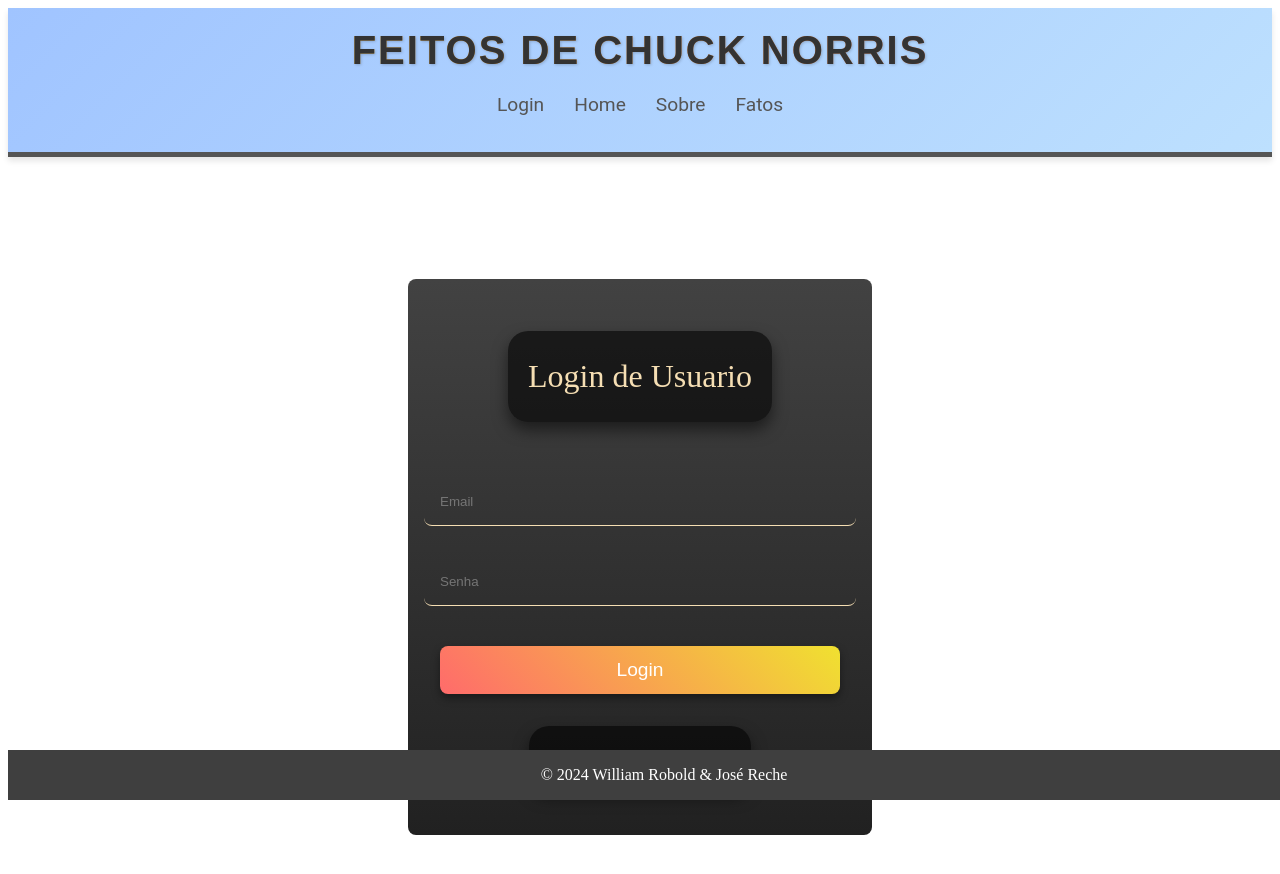
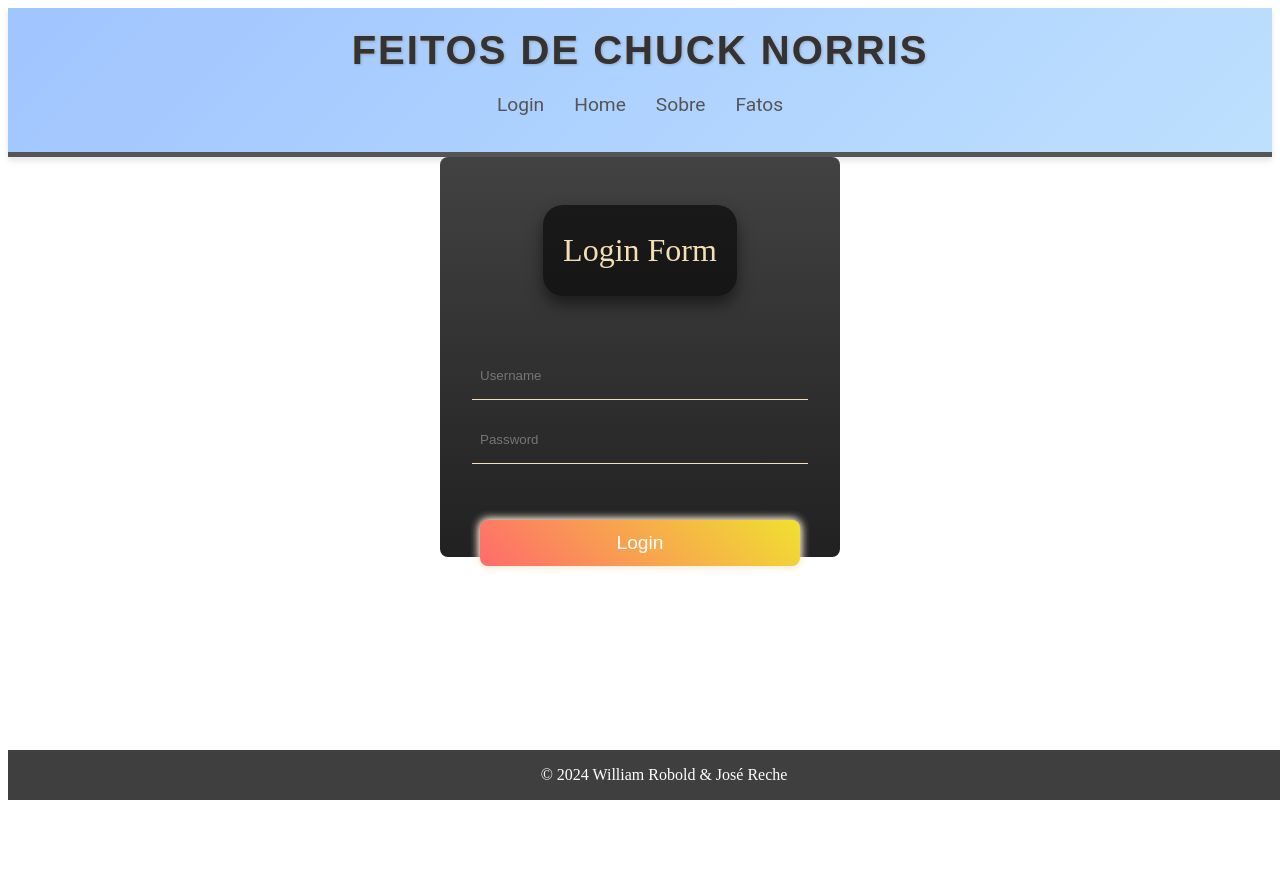
Before and after one commit to CardosoWill/ChuckNorrisFacts, a React (Vite) app: page / in a window 1280 px wide. Shown: the top 874 px of the page. After the commit the page ends 800 px from the top, so only its background shows below. Built offline with nearby package versions, Linux system fonts and the light colour scheme.

Commit message:
Revert "Estilização de login e criação de registro"

```diff
--- a/src/App.jsx
+++ b/src/App.jsx
@@ -1,6 +1,5 @@
 import { Route, Routes } from 'react-router-dom'
 import './App.css'
-import Register from './pages/Register'
 import Login from './pages/login'
 import Home from './pages/Home'
 import About from './pages/About'
@@ -11,14 +10,12 @@
 function App() {
   return (
     <>
-
       <Header />
       <Routes>
+        <Route path='/' element={<Login />} />
         <Route path='/home' element={<Home />} />
         <Route path='/about' element={<About />} />
-        <Route path='/fatos' element={<Fatos />} />
-        <Route path='/' element={<Login />} />
-        <Route path='/register' element={<Register />} />
+        <Route path='/fatos' element={<Fatos/>} />
       </Routes>
       <Footer />
     </>
--- a/src/pages/Home/styles.css
+++ b/src/pages/Home/styles.css
@@ -1,4 +1,4 @@
-h2 {
+  h2 {
     font-size: 2.5rem;
     margin-bottom: 20px;
     background: linear-gradient(45deg, #ffcc00, #ff6b6b);
@@ -28,7 +28,7 @@
     border-radius: 30px;
     cursor: pointer;
     box-shadow: 0 4px 8px rgba(0, 0, 0, 0.4);
-    transition: transform 0.3s ease, background-color 0.3s ease;
+    transition: transform 0.3s ease, background 0.3s ease;
   }
 
   button:hover {
--- a/src/pages/Register/index.jsx
+++ /dev/null
@@ -1,24 +0,0 @@
-import './styles.css';
-
-export default function Register() {
-  return (
-    <main>
-      <div className="container">
-        <form className="form">
-          <p className="title">Cadastro de Usuario</p>
-
-          <div className="flex">
-            <input className="input" type="text" placeholder="Nome Completo" required />
-          </div>
-
-          <input className="input" type="email" placeholder="Email" required />
-          <input className="input" type="senha" placeholder="Senha" required />
-          <input className="input" type="senha" placeholder="Confirmar Senha" required />
-
-          <button className="btn">Cadastrar</button>
-          <p className="signin">Possui uma conta? <a href="/" className="link">Clique aqui</a></p>
-        </form>
-      </div>
-    </main>
-  );
-}
--- a/src/pages/Register/styles.css
+++ /dev/null
@@ -1,82 +0,0 @@
-.container {
-  display: flex;
-  justify-content: center;
-  align-items: center;
-  height: 100%;
-}
-
-.form {
-  width: 400px;
-  background-image: linear-gradient(to bottom, #424242, #212121);
-  padding: 20px;
-  border-radius: 0.5rem;
-  display: flex;
-  flex-direction: column;
-  align-items: center;
-  gap: 1rem;
-}
-
-.title {
-  color: wheat;
-  font-size: 2rem;
-  margin-bottom: 10px;
-}
-
-.message {
-  color: rgba(255, 255, 255, 0.7);
-  font-size: 1rem;
-  text-align: center;
-}
-
-.input {
-  width: 100%;
-  padding: 0.75rem;
-  margin: 0.5rem 0;
-  background-color: #333;
-  color: wheat;
-  border: none;
-  border-bottom: 1px solid wheat;
-  outline: none;
-  transition: background-color 400ms;
-  border-radius: 0.5rem;
-}
-
-.input:hover {
-  background-color: #424242;
-}
-
-.btn {
-  height: 3rem;
-  width: 100%;
-  background-color: wheat;
-  border: none;
-  border-radius: 0.5rem;
-  font-size: 1.2rem;
-  cursor: pointer;
-  transition: background-color 400ms;
-}
-
-.btn:hover {
-  background-color: antiquewhite;
-}
-
-.signin {
-  font-size: 0.9rem;
-  color: #aaa;
-  margin-top: 1rem;
-}
-
-.link {
-  color: #00bfff;
-  text-decoration: none;
-}
-
-.link:hover {
-  text-decoration: underline;
-}
-
-.flex {
-  display: flex;
-  gap: 0.5rem;
-  width: 100%;
-}
--- a/src/pages/login/index.jsx
+++ b/src/pages/login/index.jsx
@@ -1,36 +1,16 @@
 import './styles.css';
-import { useNavigate } from 'react-router-dom';
 
 export default function Login() {
-  const navigate = useNavigate();
-
-  // Função que será chamada ao submeter o formulário
-  const handleFormSubmit = (event) => {
-    event.preventDefault(); // Previne o comportamento padrão, mas só é chamada se os campos estiverem válidos
-    // Redireciona para a página /home após validação
-    navigate('/home');
-  };
-
-  return (
-    <main>
-      <div className="container">
-        {/* Mude o onClick do botão para onSubmit no form */}
-        <form className="form" onSubmit={handleFormSubmit}>
-          <p className="title">Login de Usuario</p>
-          <input className="input" type="email" placeholder="Email" required />
-
-          <input className="input password" type="password" placeholder="Senha" required />
-
-          {/* Botão sem onClick, a lógica é gerida pelo onSubmit do form */}
-          <button className="btn" type="submit">
-            Login
-          </button>
-
-          <p className="signin">
-            Não tem um login? <a href="/register" className="link">Clique aqui</a>
-          </p>
-        </form>
-      </div>
-    </main>
-  );
+    return (
+        <main>
+            <div class="container">
+                <form class="form" action="">
+                    <p class="title">Login Form</p>
+                    <input placeholder="Username" class="username input" type="text" />
+                    <input placeholder="Password" class="password input" type="password" />
+                    <button class="btn" type="submit">Login</button>
+                </form>
+            </div>
+        </main>
+    )
 }
--- a/src/pages/login/styles.css
+++ b/src/pages/login/styles.css
@@ -1,4 +1,3 @@
-
 ::selection {
     background-color: gray;
 }
@@ -8,12 +7,11 @@
     display: flex;
     justify-content: center;
     align-items: center;
-    height: 100vh;
 }
 
 .form {
     width: 400px;
-    padding: 2rem;
+    height: 400px;
     background-image: linear-gradient(to bottom, #424242, #212121);
     display: flex;
     align-items: center;
@@ -23,14 +21,14 @@
 
 .title {
     color: wheat;
-    margin-bottom: 2rem;
+    margin: 3rem 0;
     font-size: 2rem;
 }
 
 .input {
     margin: 0.5rem 0;
-    padding: 1rem;
-    width: 100%;
+    padding: 1rem 0.5rem;
+    width: 20rem;
     background-color: inherit;
     color: wheat;
     border: none;
@@ -47,34 +45,20 @@
 
 .btn {
     height: 3rem;
-    width: 100%;
-    margin-top: 1rem;
-    background-color: #555;
-    color: white;
+    width: 20rem;
+    margin-top: 3rem;
+    background-color: wheat;
     border-radius: 0.5rem;
     border: none;
     font-size: 1.2rem;
-    transition: all 300ms ease;
+    transition: all 400ms;
     cursor: pointer;
+    box-shadow:
+        0 0 10px antiquewhite,
+        0 0 10px antiquewhite;
 }
 
 .btn:hover {
-    background-color: #777;
+    background-color: antiquewhite;
+    box-shadow: none;
 }
-
-.register-link {
-    margin-top: 1rem;
-    color: wheat;
-    font-size: 0.9rem;
-}
-
-.register-link .link {
-    color: #00f;
-    text-decoration: underline;
-    cursor: pointer;
-}
-
-.register-link .link:hover {
-    color: #007bff;
-    text-decoration: none;
-}
```
